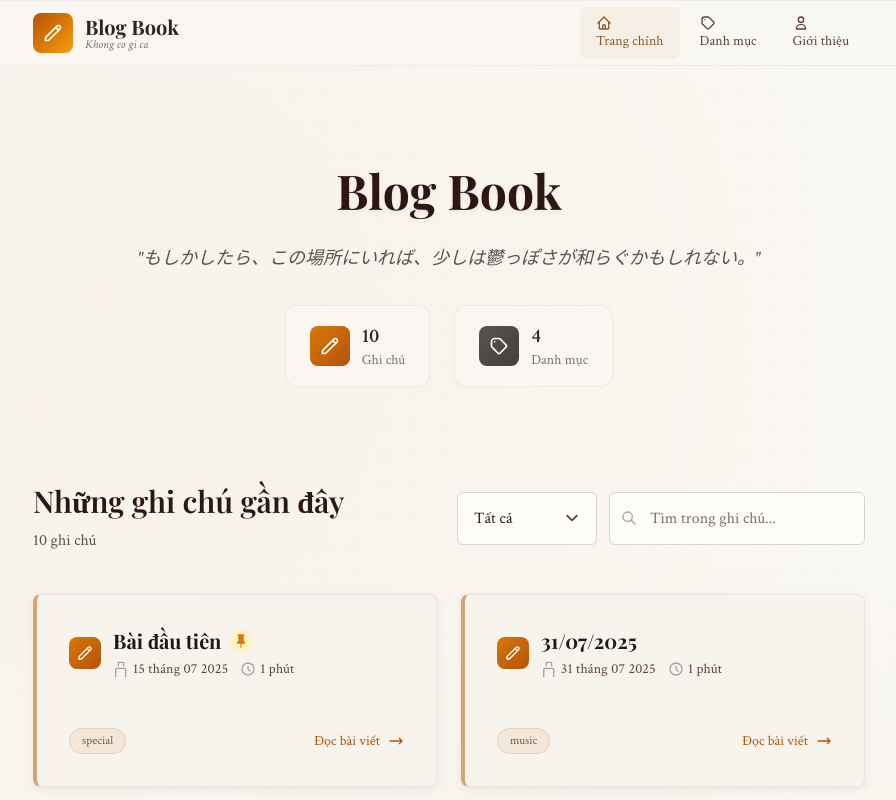
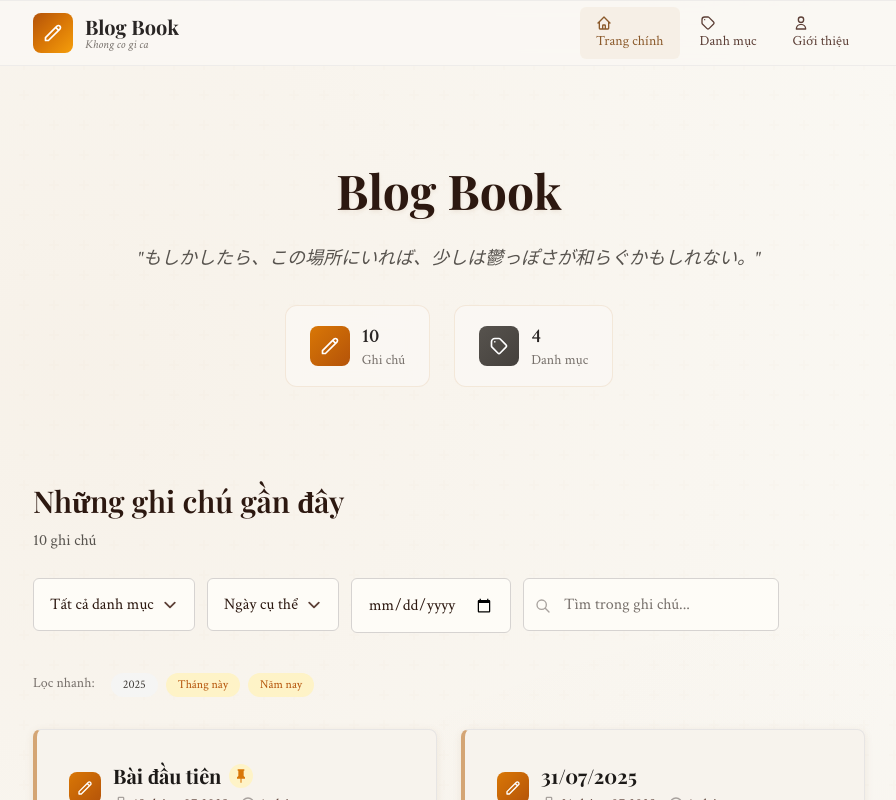
Before and after one commit to MegumiKatou02/blog-book, a Vue app: page / in a window 1280 px wide. Shown: the top 800 px of the page, without its empty margins (191-1087 px from the left). Built offline with nearby package versions, Linux system fonts and the light colour scheme.

Commit message:
fix: correct spelling of "xoá" in 404 and PostView pages

```diff
--- a/public/404.html
+++ b/public/404.html
@@ -68,7 +68,7 @@
       <h1>404</h1>
       <h2>Trang bạn tìm kiếm không tồn tại.</h2>
       <p>
-        Có thể bạn đã nhập sai địa chỉ hoặc trang đã bị xóa.<br />Hãy quay về trang chủ để tiếp tục
+        Có thể bạn đã nhập sai địa chỉ hoặc trang đã bị xoá.<br />Hãy quay về trang chủ để tiếp tục
       </p>
       <a href="/">Quay về trang chủ</a>
     </div>
--- a/src/assets/main.css
+++ b/src/assets/main.css
@@ -36,7 +36,12 @@
     line-height: 1.7;
   }
 
-  h1, h2, h3, h4, h5, h6 {
+  h1,
+  h2,
+  h3,
+  h4,
+  h5,
+  h6 {
     font-family: 'Playfair Display', serif;
     font-weight: 600;
     line-height: 1.3;
@@ -344,6 +349,7 @@
   .line-clamp-1 {
     display: -webkit-box;
     -webkit-line-clamp: 1;
+    line-clamp: 1;
     -webkit-box-orient: vertical;
     overflow: hidden;
   }
@@ -351,6 +357,7 @@
   .line-clamp-2 {
     display: -webkit-box;
     -webkit-line-clamp: 2;
+    line-clamp: 2;
     -webkit-box-orient: vertical;
     overflow: hidden;
   }
@@ -358,6 +365,7 @@
   .line-clamp-3 {
     display: -webkit-box;
     -webkit-line-clamp: 3;
+    line-clamp: 3;
     -webkit-box-orient: vertical;
     overflow: hidden;
   }
@@ -375,8 +383,11 @@
     left: 0;
     right: 0;
     bottom: 0;
-    background-image:
-      radial-gradient(circle at 1px 1px, rgba(139, 90, 43, 0.15) 1px, transparent 0);
+    background-image: radial-gradient(
+      circle at 1px 1px,
+      rgba(139, 90, 43, 0.15) 1px,
+      transparent 0
+    );
     background-size: 20px 20px;
     opacity: 0.3;
     pointer-events: none;
--- a/src/views/HomeView.vue
+++ b/src/views/HomeView.vue
@@ -7,6 +7,8 @@ const { posts, loading, error, allTags, fetchPosts } = useBlog()
 
 const selectedTag = ref('')
 const searchQuery = ref('')
+const dateFilter = ref('')
+const dateFilterType = ref('exact') // 'exact', 'month', 'year'
 
 const filteredPosts = computed(() => {
   let filtered = posts.value
@@ -27,12 +29,80 @@ const filteredPosts = computed(() => {
     )
   }
 
+  // Filter by date
+  if (dateFilter.value) {
+    const filterDate = new Date(dateFilter.value)
+
+    filtered = filtered.filter((post) => {
+      const postDate = post.date
+
+      switch (dateFilterType.value) {
+        case 'exact':
+          return (
+            postDate.getDate() === filterDate.getDate() &&
+            postDate.getMonth() === filterDate.getMonth() &&
+            postDate.getFullYear() === filterDate.getFullYear()
+          )
+        case 'month':
+          return (
+            postDate.getMonth() === filterDate.getMonth() &&
+            postDate.getFullYear() === filterDate.getFullYear()
+          )
+        case 'year':
+          return postDate.getFullYear() === filterDate.getFullYear()
+        default:
+          return true
+      }
+    })
+  }
+
   return filtered
 })
 
 const clearFilters = () => {
   selectedTag.value = ''
   searchQuery.value = ''
+  dateFilter.value = ''
+  dateFilterType.value = 'exact'
+}
+
+const availableYears = computed(() => {
+  const years = new Set<number>()
+  posts.value.forEach((post) => {
+    years.add(post.date.getFullYear())
+  })
+  return Array.from(years).sort((a, b) => b - a)
+})
+
+const getFilterDescription = () => {
+  if (!dateFilter.value) return ''
+
+  const filterDate = new Date(dateFilter.value)
+  const monthNames = [
+    'Tháng 1',
+    'Tháng 2',
+    'Tháng 3',
+    'Tháng 4',
+    'Tháng 5',
+    'Tháng 6',
+    'Tháng 7',
+    'Tháng 8',
+    'Tháng 9',
+    'Tháng 10',
+    'Tháng 11',
+    'Tháng 12',
+  ]
+
+  switch (dateFilterType.value) {
+    case 'exact':
+      return `ngày ${filterDate.getDate()}/${filterDate.getMonth() + 1}/${filterDate.getFullYear()}`
+    case 'month':
+      return `${monthNames[filterDate.getMonth()]} ${filterDate.getFullYear()}`
+    case 'year':
+      return `năm ${filterDate.getFullYear()}`
+    default:
+      return ''
+  }
 }
 
 onMounted(() => {
@@ -148,13 +218,16 @@ onMounted(() => {
       <!-- Posts Section -->
       <div v-else-if="posts.length > 0">
         <!-- Filter Section -->
-        <div class="flex flex-col lg:flex-row lg:items-center justify-between mb-10 gap-6">
+        <div class="flex flex-col lg:items-left justify-between mb-10 gap-6">
           <div class="animate-fade-in-up">
             <h2 class="heading-section mb-2">Những ghi chú gần đây</h2>
             <p class="text-stone-600">
               {{ filteredPosts.length }} ghi chú
               <span v-if="selectedTag" class="text-amber-700 font-medium">
                 trong "{{ selectedTag }}"
+              </span>
+              <span v-if="dateFilter" class="text-amber-700 font-medium">
+                {{ selectedTag ? 'và' : 'trong' }} {{ getFilterDescription() }}
               </span>
             </p>
           </div>
@@ -163,11 +236,44 @@ onMounted(() => {
             <!-- Tag Filter -->
             <div class="relative">
               <select v-model="selectedTag" class="form-select min-w-[140px]">
-                <option value="">Tất cả</option>
+                <option value="">Tất cả danh mục</option>
                 <option v-for="tag in allTags" :key="tag" :value="tag">
                   {{ tag }}
                 </option>
               </select>
+            </div>
+
+            <!-- Date Filter Type -->
+            <div class="relative">
+              <select v-model="dateFilterType" class="form-select min-w-[120px]">
+                <option value="exact">Ngày cụ thể</option>
+                <option value="month">Theo tháng</option>
+                <option value="year">Theo năm</option>
+              </select>
+            </div>
+
+            <!-- Date Filter -->
+            <div class="relative">
+              <input
+                v-model="dateFilter"
+                :type="
+                  dateFilterType === 'year'
+                    ? 'number'
+                    : dateFilterType === 'month'
+                      ? 'month'
+                      : 'date'
+                "
+                :min="dateFilterType === 'year' ? Math.min(...availableYears) : undefined"
+                :max="dateFilterType === 'year' ? Math.max(...availableYears) : undefined"
+                class="form-input min-w-[140px]"
+                :placeholder="
+                  dateFilterType === 'exact'
+                    ? 'Chọn ngày...'
+                    : dateFilterType === 'month'
+                      ? 'Chọn tháng...'
+                      : 'Chọn năm...'
+                "
+              />
             </div>
 
             <!-- Search -->
@@ -192,6 +298,69 @@ onMounted(() => {
                 />
               </svg>
             </div>
+
+            <!-- Clear Filters Button -->
+            <button
+              v-if="selectedTag || searchQuery || dateFilter"
+              @click="clearFilters"
+              title="Xóa tất cả bộ lọc"
+            >
+              <svg
+                class="w-[24px] h-[24px] mr-1"
+                fill="none"
+                stroke="currentColor"
+                viewBox="0 0 24 24"
+              >
+                <path
+                  stroke-linecap="round"
+                  stroke-linejoin="round"
+                  stroke-width="2"
+                  d="M6 18L18 6M6 6l12 12"
+                />
+              </svg>
+            </button>
+          </div>
+        </div>
+
+        <!-- Quick Date Filters -->
+        <div class="mb-8 animate-fade-in-up">
+          <div class="flex flex-wrap gap-2">
+            <span class="text-sm text-stone-500 font-medium mr-2">Lọc nhanh:</span>
+            <button
+              v-for="year in availableYears.slice(0, 5)"
+              :key="year"
+              @click="
+                () => {
+                  dateFilter = year.toString()
+                  dateFilterType = 'year'
+                }
+              "
+              class="px-3 py-1 text-xs bg-stone-100 hover:bg-stone-200 text-stone-700 rounded-full transition-colors"
+            >
+              {{ year }}
+            </button>
+            <button
+              @click="
+                () => {
+                  dateFilter = new Date().toISOString().split('T')[0].slice(0, 7)
+                  dateFilterType = 'month'
+                }
+              "
+              class="px-3 py-1 text-xs bg-amber-100 hover:bg-amber-200 text-amber-700 rounded-full transition-colors"
+            >
+              Tháng này
+            </button>
+            <button
+              @click="
+                () => {
+                  dateFilter = new Date().getFullYear().toString()
+                  dateFilterType = 'year'
+                }
+              "
+              class="px-3 py-1 text-xs bg-amber-100 hover:bg-amber-200 text-amber-700 rounded-full transition-colors"
+            >
+              Năm nay
+            </button>
           </div>
         </div>
 
@@ -225,8 +394,8 @@ onMounted(() => {
             </svg>
           </div>
           <h3 class="text-lg font-semibold text-stone-900 mb-2">Không tìm thấy ghi chú nào</h3>
-          <p class="text-stone-600 mb-6">Thử thay đổi từ khóa tìm kiếm hoặc danh mục</p>
-          <button @click="clearFilters" class="btn-secondary">Xóa bộ lọc</button>
+          <p class="text-stone-600 mb-6">Thử thay đổi từ khóa tìm kiếm, danh mục hoặc ngày tháng</p>
+          <button @click="clearFilters" class="btn-secondary">Xoá bộ lọc</button>
         </div>
       </div>
 
--- a/src/views/PostView.vue
+++ b/src/views/PostView.vue
@@ -22,7 +22,7 @@
           </svg>
         </div>
         <h1 class="text-2xl font-bold text-stone-900 mb-2">Không tìm thấy ghi chú</h1>
-        <p class="text-stone-600 mb-6">Trang nhật ký này không tồn tại hoặc đã bị xóa</p>
+        <p class="text-stone-600 mb-6">Trang nhật ký này không tồn tại hoặc đã bị xoá</p>
         <router-link to="/" class="btn-primary"> Quay về trang chính </router-link>
       </div>
     </div>
```
